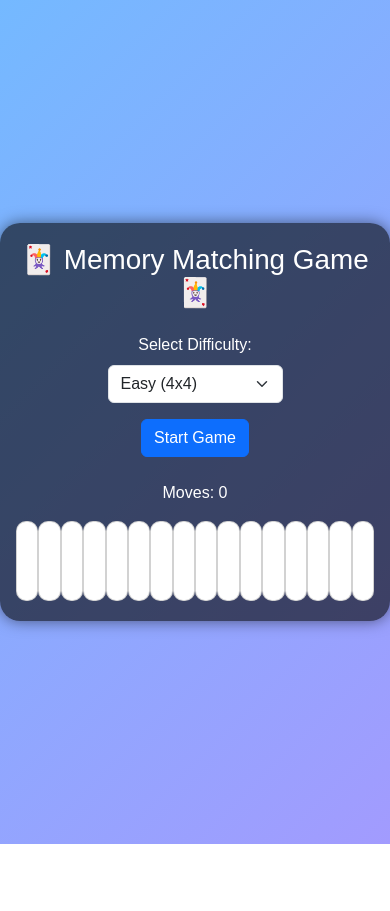
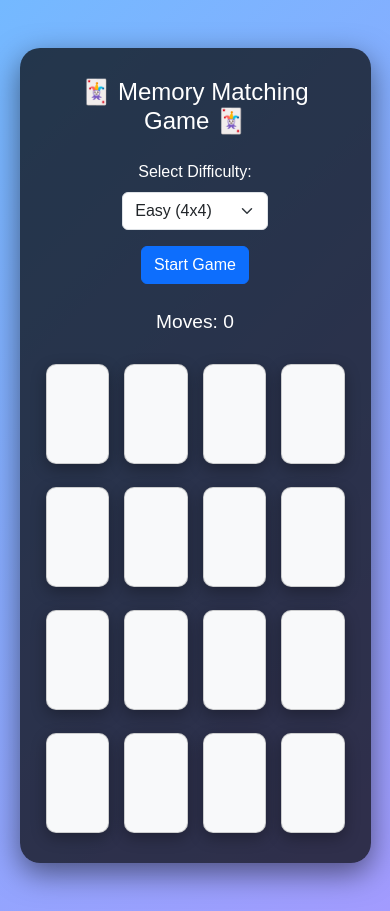
Before and after one commit to AtrijaPatnaik/Memory-Match, a plain HTML site: page index.html in a window 390 px wide. Both pictures are taken after a click on the button "Start Game". Before the commit the page ends 844 px from the top, so only its background shows below. Drawn offline with nearby package versions, Linux system fonts and the light colour scheme.

Commit message:
Update style.css

```diff
--- a/style.css
+++ b/style.css
@@ -1,3 +1,4 @@
+/* Global Styles */
 body {
   background: linear-gradient(135deg, #74b9ff, #a29bfe);
   color: #fff;
@@ -6,45 +7,90 @@ body {
   justify-content: center;
   align-items: center;
   font-family: 'Poppins', sans-serif;
-  overflow: auto;
+  margin: 0;
+  overflow: hidden;
 }
 
 .container {
-  background-color: rgba(0, 0, 0, 0.6);
-  padding: 40px;
+  background-color: rgba(0, 0, 0, 0.7);
+  padding: 30px;
   border-radius: 20px;
-  box-shadow: 0px 0px 15px rgba(0, 0, 0, 0.5);
+  box-shadow: 0 10px 30px rgba(0, 0, 0, 0.5);
   width: 90%;
   max-width: 800px;
 }
 
+h1 {
+  font-size: 2rem;
+  margin-bottom: 20px;
+}
+
+/* Game Board Grid */
+#game-board {
+  display: grid;
+  gap: 15px;
+  justify-content: center;
+  align-content: center;
+  margin-top: 20px;
+}
+
+/* Card Styles */
 .card {
-  background-color: #fff;
-  height: 100px;
+  background-color: #f8f9fa;
   border-radius: 10px;
+  height: 120px;
   display: flex;
   justify-content: center;
   align-items: center;
   font-size: 2rem;
   cursor: pointer;
-  transition: transform 0.3s;
+  box-shadow: 0 5px 15px rgba(0, 0, 0, 0.3);
+  transition: transform 0.4s, background-color 0.3s;
+  user-select: none;
+}
+
+.card:hover {
+  transform: scale(1.1);
 }
 
 .card.flipped {
-  background-color: #f39c12;
+  background-color: #e74c3c;
+  transform: rotateY(180deg);
+  color: #fff;
 }
 
 .hidden {
   visibility: hidden;
 }
 
+/* Moves Display */
+#moves {
+  font-size: 1.2rem;
+  margin-bottom: 10px;
+}
+
+/* Difficulty Select and Button */
+#difficulty {
+  max-width: 300px;
+  margin: 0 auto;
+}
+
+button {
+  margin-top: 10px;
+}
+
+/* Responsive Styles */
 @media (max-width: 768px) {
   .card {
-    height: 80px;
+    height: 100px;
+    font-size: 1.5rem;
   }
 
-  .container {
+  h1 {
+    font-size: 1.5rem;
+  }
+
+  #difficulty {
     width: 100%;
-    padding: 20px;
   }
 }
```
